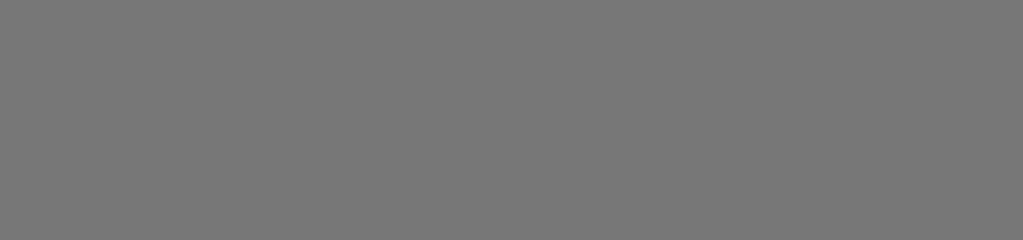
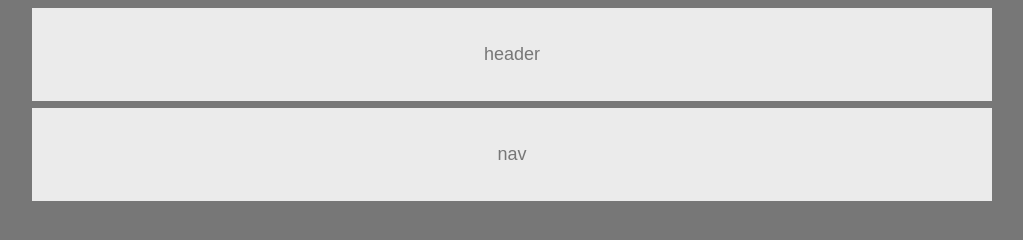
Before and after one commit to ejhalpin/HW-Wireframe, a plain HTML site: page index.html in a window 1280 px wide. Shown: the whole page, without its empty margins (128-1151 px from the left). Drawn offline with Linux system fonts and the light colour scheme.

Commit message:
added more style; added header and nav components

```diff
--- a/index.html
+++ b/index.html
@@ -7,7 +7,8 @@
     <title>Document</title>
 </head>
 <body>
-
+    <div id="header" class="background_gray">header</div>
+    <div id="nav" class="background_gray">nav</div>
     <link rel="stylesheet" type="text/css" href="style.css" />
 </body>
 </html>
--- a/style.css
+++ b/style.css
@@ -1,3 +1,7 @@
+* {
+    box-sizing: border-box; /* keep boxes from breaking and spilling - thanks w3schools! */
+}
+
 body {
     font-family: 'Arial', 'Helvetica Neue', Helvetica, sans-serif;
     color: #777;
@@ -5,12 +9,41 @@ body {
     width: 960px;
     font-size: 18px;
 
+
+}
+
+h1 p {
+    color: #777;
+    background: #ebebeb;
 }
 
 .background_gray {
     background: #ebebeb;
 }
 
+#header {
+    position: absolute;
+    width: inherit;
+    left:50%;
+    margin-left: -480px;
+    text-align: center;
+    padding: 36px;
+}
+
+#nav {
+    position: absolute;
+    margin-top: 100px;
+    width: inherit;
+    left: 50%;
+    margin-left: -480px;
+    text-align: center;
+    padding: 36px;
+}
 #section {
     width: 495px;
 }
+
+#article {
+    color: #ebebeb;
+    background: #777;
+}
```
